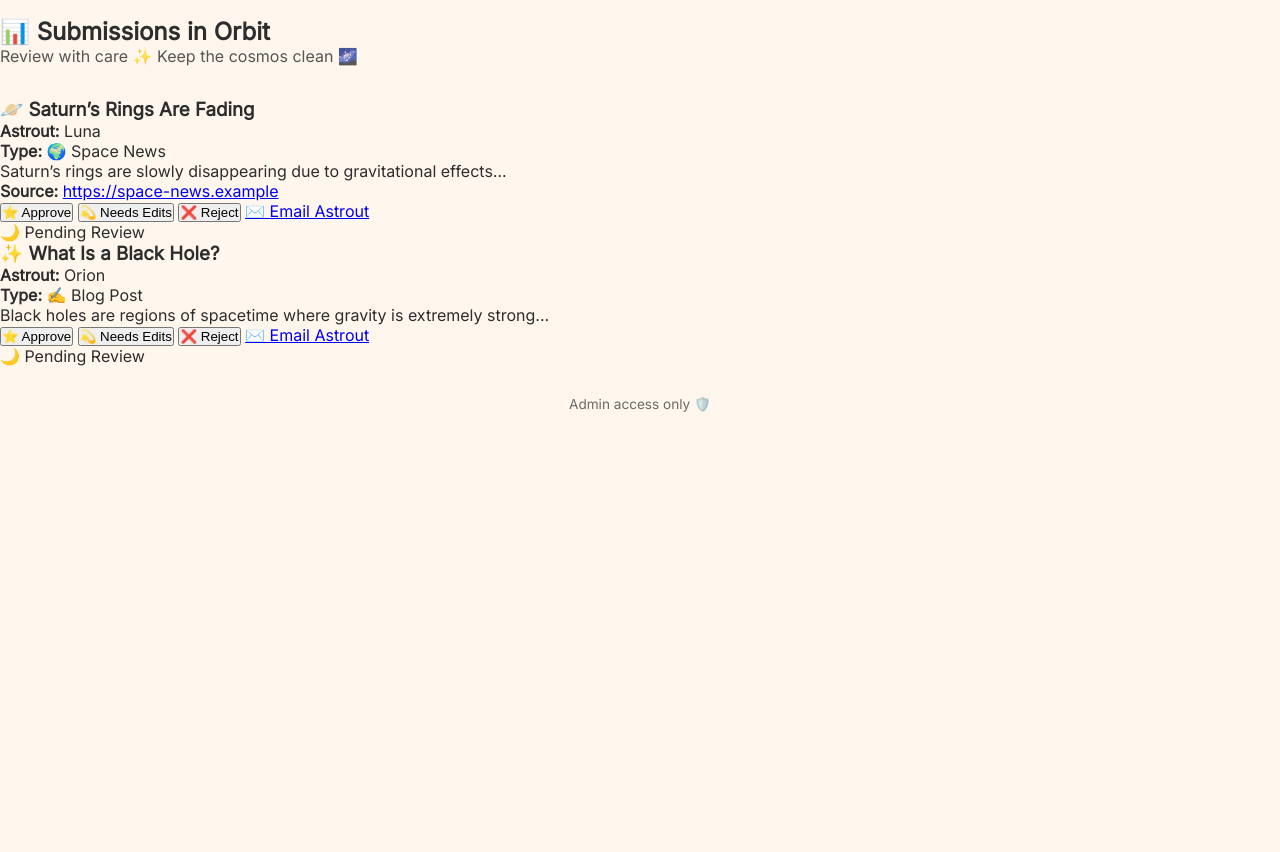
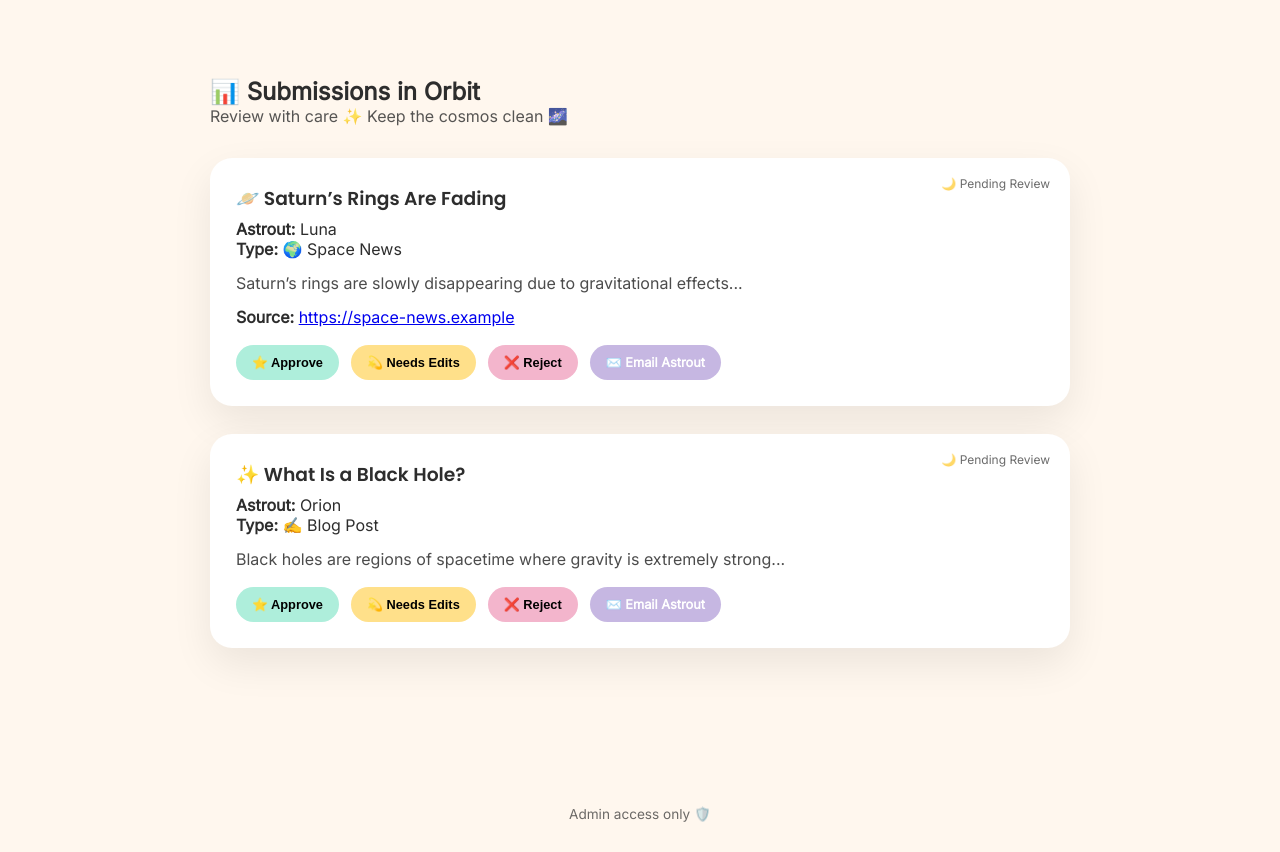
Before and after one commit to harinimeiyappan18-commits/ZodiX-Times-2.0-, a plain HTML site: page admin.html in a window 1280 px wide. Shown: the part 71-923 px from the top of the page. Before the commit the page ends 800 px from the top, so only its background shows below. Drawn offline with Linux system fonts and the light colour scheme.

Commit message:
Add styles for admin dashboard
Added styles for the admin dashboard including layout, cards, and action buttons.

```diff
--- a/style.css
+++ b/style.css
@@ -273,3 +273,72 @@ textarea:focus {
 .hidden {
   display: none;
 }
+/* 🛡️ Admin Dashboard */
+
+.admin-container {
+  max-width: 900px;
+  margin: 40px auto 80px;
+  padding: 20px;
+}
+
+.admin-card {
+  background: var(--card);
+  padding: 26px;
+  border-radius: 22px;
+  margin-bottom: 28px;
+  box-shadow: 0 16px 40px rgba(0,0,0,0.08);
+  position: relative;
+}
+
+.admin-card h3 {
+  font-family: 'Poppins', sans-serif;
+  margin-bottom: 6px;
+}
+
+.admin-content {
+  margin: 14px 0;
+  opacity: 0.85;
+}
+
+.admin-actions {
+  display: flex;
+  flex-wrap: wrap;
+  gap: 12px;
+  margin-top: 18px;
+}
+
+.admin-actions button,
+.admin-actions .email {
+  border: none;
+  padding: 10px 16px;
+  border-radius: 999px;
+  font-size: 0.8rem;
+  cursor: pointer;
+  font-weight: 600;
+  text-decoration: none;
+}
+
+.approve {
+  background: #aeeedb;
+}
+
+.edit {
+  background: #ffe08a;
+}
+
+.reject {
+  background: #f3b5cc;
+}
+
+.email {
+  background: var(--accent);
+  color: white;
+}
+
+.admin-status {
+  position: absolute;
+  top: 18px;
+  right: 20px;
+  font-size: 0.75rem;
+  opacity: 0.7;
+}
```
